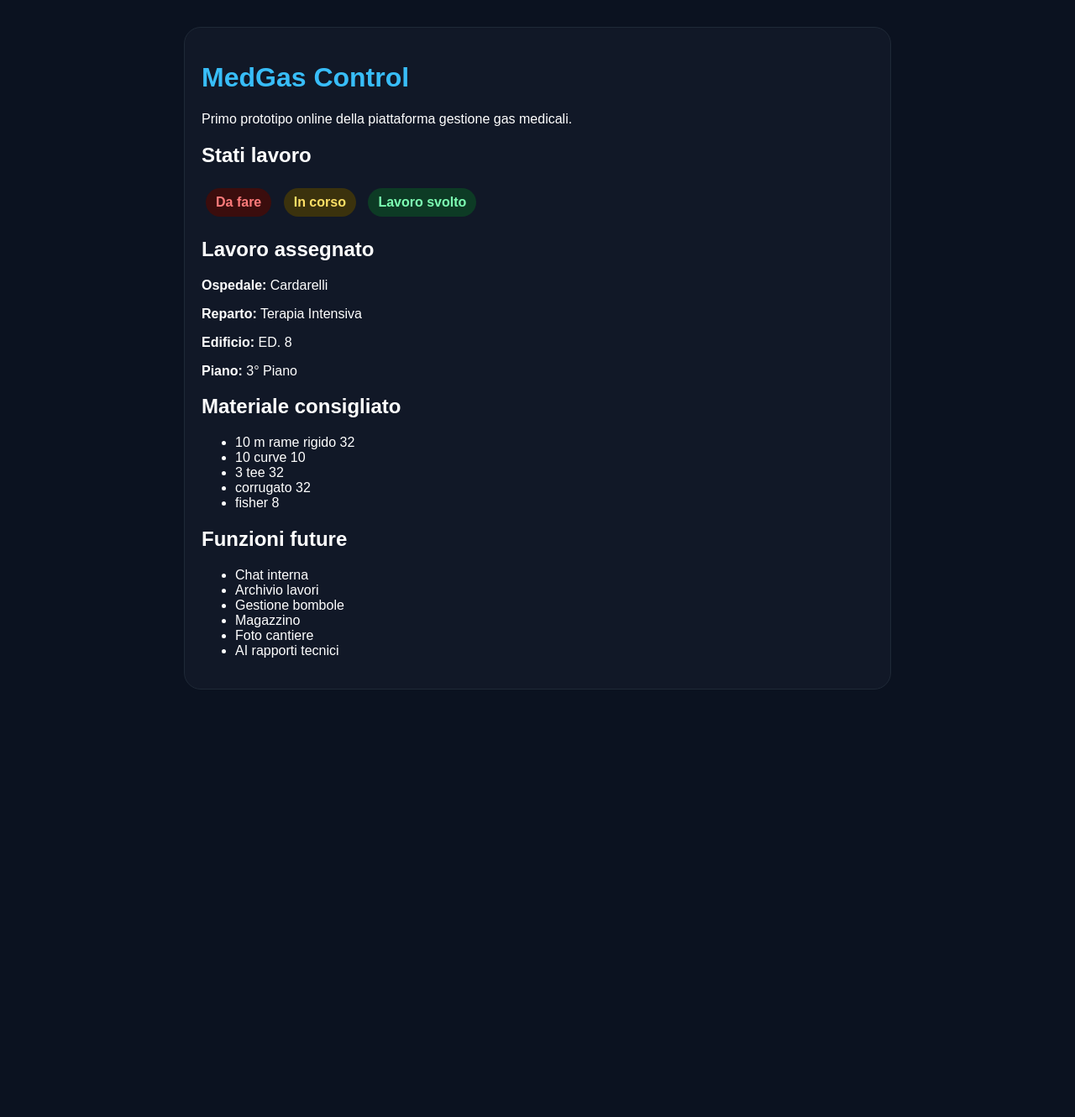
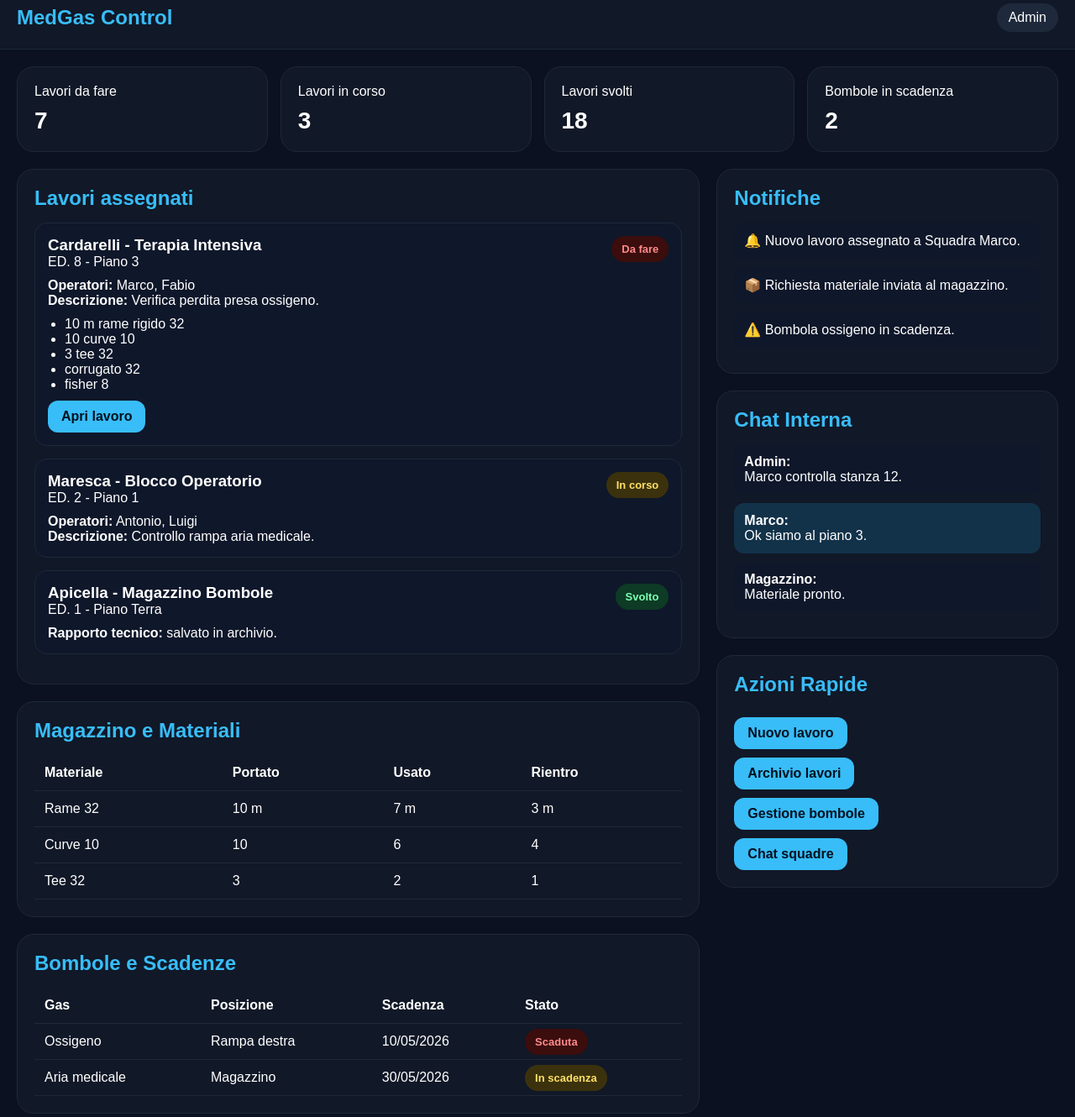
Before and after one commit to medgascontro/medgas-control, a plain HTML site: page index.html in a window 1280 px wide. Shown: the part 16-1346 px from the top of the page at 84% size. Before the commit the page ends 885 px from the top, so only its background shows below. Drawn offline with Linux system fonts and the light colour scheme.

Commit message:
Add files via upload

```diff
--- a/index.html
+++ b/index.html
@@ -5,52 +5,182 @@
 <meta name="viewport" content="width=device-width, initial-scale=1.0">
 <title>MedGas Control</title>
 <style>
+*{margin:0;padding:0;box-sizing:border-box;font-family:Arial,sans-serif}
 body{
-background:#0b1220;
-color:white;
-font-family:Arial,sans-serif;
-padding:40px;
+background:#0b1120;
+color:#fff;
+min-height:100vh;
+}
+header{
+padding:20px;
+display:flex;
+justify-content:space-between;
+align-items:center;
+background:#111827;
+border-bottom:1px solid #1f2937;
+position:sticky;
+top:0;
+}
+.logo{
+font-size:24px;
+font-weight:bold;
+color:#38bdf8;
+}
+.role{
+background:#1e293b;
+padding:8px 14px;
+border-radius:20px;
+}
+.container{
+padding:20px;
+max-width:1400px;
+margin:auto;
+}
+.cards{
+display:grid;
+grid-template-columns:repeat(auto-fit,minmax(220px,1fr));
+gap:15px;
+margin-bottom:20px;
 }
 .card{
 background:#111827;
 padding:20px;
 border-radius:20px;
-max-width:800px;
-margin:auto;
 border:1px solid #1f2937;
 }
-h1{
+.big{
+font-size:28px;
+font-weight:bold;
+margin-top:10px;
+}
+.grid{
+display:grid;
+grid-template-columns:2fr 1fr;
+gap:20px;
+}
+.panel{
+background:#111827;
+padding:20px;
+border-radius:20px;
+border:1px solid #1f2937;
+margin-bottom:20px;
+}
+h2{
+margin-bottom:15px;
 color:#38bdf8;
 }
+.job{
+background:#0f172a;
+padding:15px;
+border-radius:15px;
+margin-bottom:15px;
+border:1px solid #1e293b;
+}
+.top{
+display:flex;
+justify-content:space-between;
+gap:10px;
+margin-bottom:10px;
+}
 .status{
-display:inline-block;
 padding:8px 12px;
 border-radius:20px;
-margin:5px;
 font-weight:bold;
+font-size:13px;
+height:max-content;
 }
-.red{background:#3b0d0d;color:#ff7b7b;}
-.yellow{background:#3b320d;color:#ffe066;}
-.green{background:#0d3b25;color:#7dffb3;}
+.red{background:#3b0d0d;color:#ff8a8a}
+.yellow{background:#3b320d;color:#ffe066}
+.green{background:#0d3b25;color:#7dffb3}
+.blue{background:#0d263b;color:#7dd3fc}
+ul{
+padding-left:20px;
+margin-top:10px;
+}
+.button{
+display:inline-block;
+background:#38bdf8;
+color:#00111f;
+padding:10px 16px;
+border-radius:12px;
+font-weight:bold;
+margin-top:10px;
+}
+.table{
+width:100%;
+border-collapse:collapse;
+}
+.table th,.table td{
+padding:12px;
+border-bottom:1px solid #1f2937;
+text-align:left;
+}
+.chat{
+background:#0f172a;
+padding:12px;
+border-radius:12px;
+margin-bottom:10px;
+}
+.chat.me{
+background:#12324a;
+}
+@media(max-width:900px){
+.grid{
+grid-template-columns:1fr;
+}
+}
 </style>
 </head>
 <body>
+
+<header>
+<div class="logo">MedGas Control</div>
+<div class="role">Admin</div>
+</header>
+
+<div class="container">
+
+<div class="cards">
 <div class="card">
-<h1>MedGas Control</h1>
-<p>Primo prototipo online della piattaforma gestione gas medicali.</p>
+<div>Lavori da fare</div>
+<div class="big">7</div>
+</div>
 
-<h2>Stati lavoro</h2>
+<div class="card">
+<div>Lavori in corso</div>
+<div class="big">3</div>
+</div>
+
+<div class="card">
+<div>Lavori svolti</div>
+<div class="big">18</div>
+</div>
+
+<div class="card">
+<div>Bombole in scadenza</div>
+<div class="big">2</div>
+</div>
+</div>
+
+<div class="grid">
+
+<div>
+
+<div class="panel">
+<h2>Lavori assegnati</h2>
+
+<div class="job">
+<div class="top">
+<div>
+<h3>Cardarelli - Terapia Intensiva</h3>
+<p>ED. 8 - Piano 3</p>
+</div>
 <div class="status red">Da fare</div>
-<div class="status yellow">In corso</div>
-<div class="status green">Lavoro svolto</div>
+</div>
 
-<h2>Lavoro assegnato</h2>
-<p><strong>Ospedale:</strong> Cardarelli</p>
-<p><strong>Reparto:</strong> Terapia Intensiva</p>
-<p><strong>Edificio:</strong> ED. 8</p>
-<p><strong>Piano:</strong> 3° Piano</p>
+<p><b>Operatori:</b> Marco, Fabio</p>
+<p><b>Descrizione:</b> Verifica perdita presa ossigeno.</p>
 
-<h2>Materiale consigliato</h2>
 <ul>
 <li>10 m rame rigido 32</li>
 <li>10 curve 10</li>
@@ -59,15 +189,157 @@ font-weight:bold;
 <li>fisher 8</li>
 </ul>
 
-<h2>Funzioni future</h2>
-<ul>
-<li>Chat interna</li>
-<li>Archivio lavori</li>
-<li>Gestione bombole</li>
-<li>Magazzino</li>
-<li>Foto cantiere</li>
-<li>AI rapporti tecnici</li>
-</ul>
+<div class="button">Apri lavoro</div>
 </div>
+
+<div class="job">
+<div class="top">
+<div>
+<h3>Maresca - Blocco Operatorio</h3>
+<p>ED. 2 - Piano 1</p>
+</div>
+<div class="status yellow">In corso</div>
+</div>
+
+<p><b>Operatori:</b> Antonio, Luigi</p>
+<p><b>Descrizione:</b> Controllo rampa aria medicale.</p>
+</div>
+
+<div class="job">
+<div class="top">
+<div>
+<h3>Apicella - Magazzino Bombole</h3>
+<p>ED. 1 - Piano Terra</p>
+</div>
+<div class="status green">Svolto</div>
+</div>
+
+<p><b>Rapporto tecnico:</b> salvato in archivio.</p>
+</div>
+
+</div>
+
+<div class="panel">
+<h2>Magazzino e Materiali</h2>
+
+<table class="table">
+<tr>
+<th>Materiale</th>
+<th>Portato</th>
+<th>Usato</th>
+<th>Rientro</th>
+</tr>
+
+<tr>
+<td>Rame 32</td>
+<td>10 m</td>
+<td>7 m</td>
+<td>3 m</td>
+</tr>
+
+<tr>
+<td>Curve 10</td>
+<td>10</td>
+<td>6</td>
+<td>4</td>
+</tr>
+
+<tr>
+<td>Tee 32</td>
+<td>3</td>
+<td>2</td>
+<td>1</td>
+</tr>
+
+</table>
+
+</div>
+
+<div class="panel">
+<h2>Bombole e Scadenze</h2>
+
+<table class="table">
+<tr>
+<th>Gas</th>
+<th>Posizione</th>
+<th>Scadenza</th>
+<th>Stato</th>
+</tr>
+
+<tr>
+<td>Ossigeno</td>
+<td>Rampa destra</td>
+<td>10/05/2026</td>
+<td><span class="status red">Scaduta</span></td>
+</tr>
+
+<tr>
+<td>Aria medicale</td>
+<td>Magazzino</td>
+<td>30/05/2026</td>
+<td><span class="status yellow">In scadenza</span></td>
+</tr>
+
+</table>
+
+</div>
+
+</div>
+
+<div>
+
+<div class="panel">
+<h2>Notifiche</h2>
+
+<div class="chat">
+🔔 Nuovo lavoro assegnato a Squadra Marco.
+</div>
+
+<div class="chat">
+📦 Richiesta materiale inviata al magazzino.
+</div>
+
+<div class="chat">
+⚠️ Bombola ossigeno in scadenza.
+</div>
+
+</div>
+
+<div class="panel">
+<h2>Chat Interna</h2>
+
+<div class="chat">
+<b>Admin:</b><br>
+Marco controlla stanza 12.
+</div>
+
+<div class="chat me">
+<b>Marco:</b><br>
+Ok siamo al piano 3.
+</div>
+
+<div class="chat">
+<b>Magazzino:</b><br>
+Materiale pronto.
+</div>
+
+</div>
+
+<div class="panel">
+<h2>Azioni Rapide</h2>
+
+<div class="button">Nuovo lavoro</div><br>
+<div class="button">Archivio lavori</div><br>
+<div class="button">Gestione bombole</div><br>
+<div class="button">Chat squadre</div>
+
+</div>
+
+</div>
+
+</div>
+
+</div>
+
 </body>
 </html>
```
